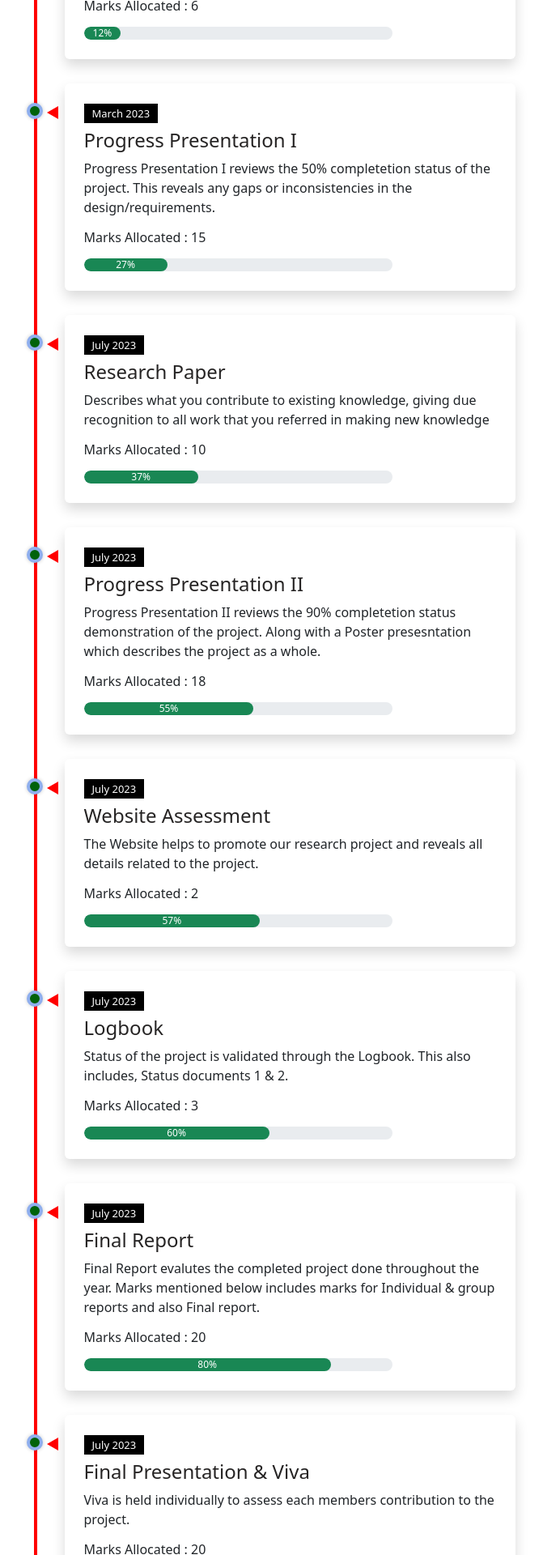
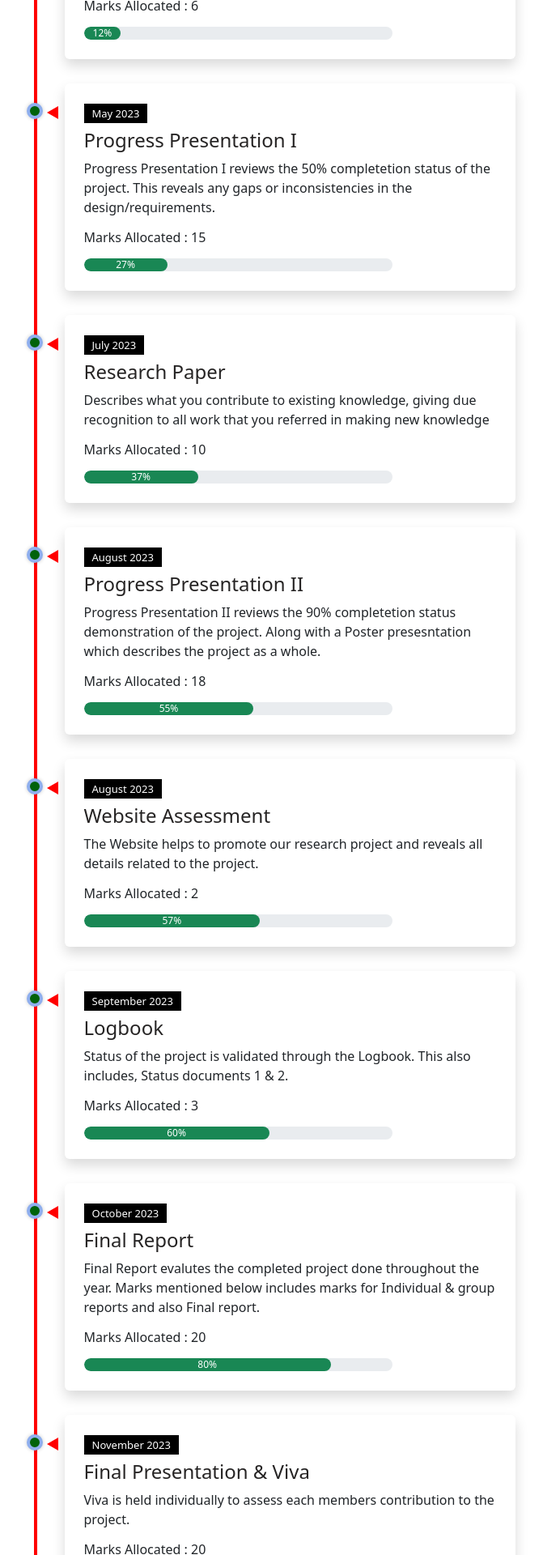
Before and after one commit to Kamindu99/Audiobook_Platform-Research_Website, a React (Create React App) app: page / in a window 1280 px wide. Shown: the part 5840-7760 px from the top of the page at 81% size, without its empty margins (294-965 px from the left). Built offline with nearby package versions, Linux system fonts and the light colour scheme; the HTML template or start-up script is replaced by a standard one.

Commit message:
add time lines

```diff
--- a/src/Pages/TimeLines.tsx
+++ b/src/Pages/TimeLines.tsx
@@ -19,7 +19,7 @@ function TimeLines() {
         },
         {
             name: 'Progress Presentation I',
-            date: 'March 2023',
+            date: 'May 2023',
             progress: '27%',
             mark: '15',
             description: 'Progress Presentation I reviews the 50% completetion status of the project. This reveals any gaps or inconsistencies in the design/requirements.'
@@ -33,35 +33,35 @@ function TimeLines() {
         },
         {
             name: 'Progress Presentation II',
-            date: 'July 2023',
+            date: 'August 2023',
             progress: '55%',
             mark: '18',
             description: 'Progress Presentation II reviews the 90% completetion status demonstration of the project. Along with a Poster presesntation which describes the project as a whole.'
         },
         {
             name: 'Website Assessment',
-            date: 'July 2023',
+            date: 'August 2023',
             progress: '57%',
             mark: '2',
             description: 'The Website helps to promote our research project and reveals all details related to the project.'
         },
         {
             name: 'Logbook',
-            date: 'July 2023',
+            date: 'September 2023',
             progress: '60%',
             mark: '3',
             description: 'Status of the project is validated through the Logbook. This also includes, Status documents 1 & 2.'
         },
         {
             name: 'Final Report',
-            date: 'July 2023',
+            date: 'October 2023',
             progress: '80%',
             mark: '20',
             description: 'Final Report evalutes the completed project done throughout the year. Marks mentioned below includes marks for Individual & group reports and also Final report.'
         },
         {
             name: 'Final Presentation & Viva',
-            date: 'July 2023',
+            date: 'November 2023',
             progress: '100%',
             mark: '20',
             description: 'Viva is held individually to assess each members contribution to the project.'
```
